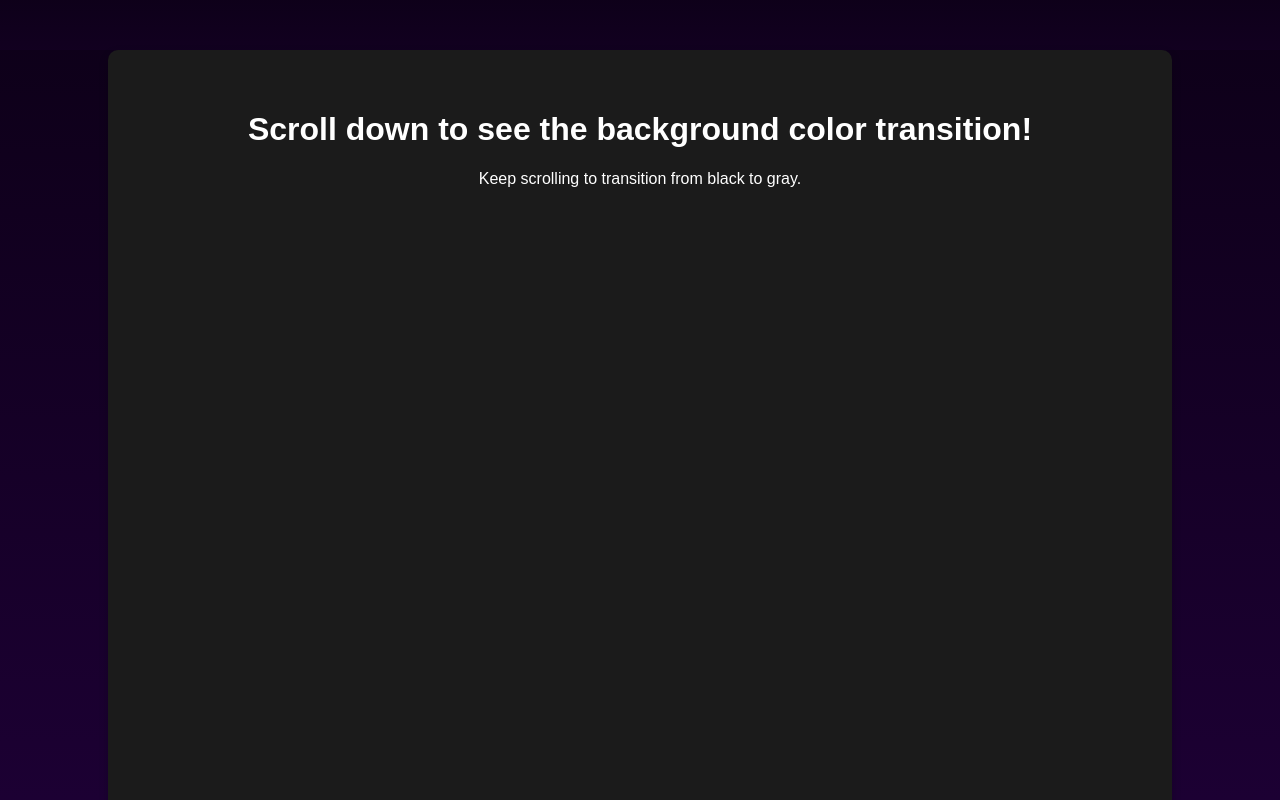
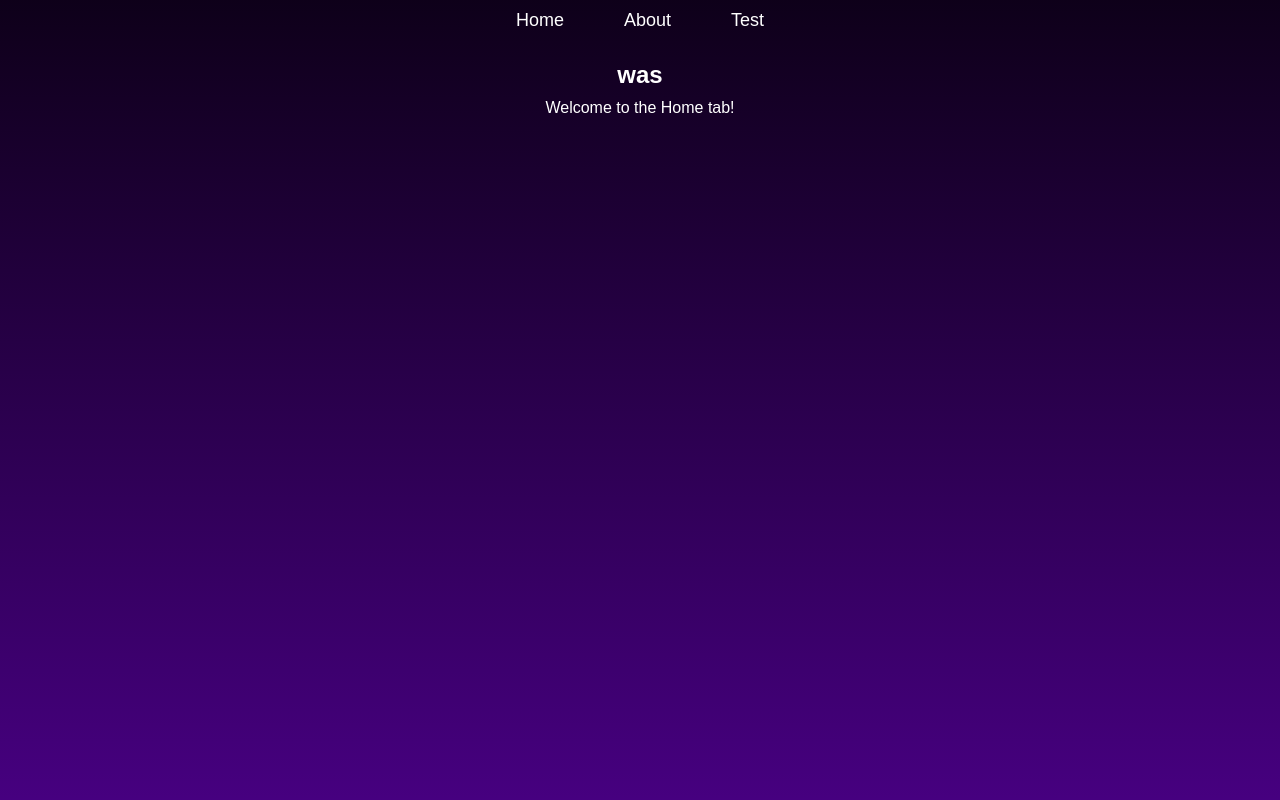
Before and after one commit to joounii/joounii.github.io, a plain HTML site: page docs/index.html in a window 1280 px wide. Shown: the top 800 px of the page. Drawn offline with Linux system fonts and the light colour scheme.

Commit message:
added a header to switch between tabs

```diff
--- /dev/null
+++ b/docs/home.html
@@ -0,0 +1,2 @@
+<h2>was</h2>
+<p>Welcome to the Home tab!</p>
--- a/docs/index.html
+++ b/docs/index.html
@@ -7,13 +7,37 @@
   <link rel="stylesheet" href="styles.css">
 </head>
 <body>
-    <div class="container">
-        <div class="content">
-            <h1>Scroll down to see the background color transition!</h1>
-            <p>Keep scrolling to transition from black to gray.</p>
-        </div>
+  <!-- <div class="container">
+    <div class="content">
+        <h1>Joounii</h1>
+        <p>Home</p>
       </div>
+  </div> -->
+  <!-- Create header -->
+  <header>
+    <nav class="tabs">
+      <ul>
+        <li><a href="#" class="tab-link" data-tab="home">Home</a></li>
+        <li><a href="#" class="tab-link" data-tab="about">About</a></li>
+        <li><a href="#" class="tab-link" data-tab="test">Test</a></li>
+      </ul>
+    </nav>
+  </header>
 
+  <!-- Load diffrent tabs -->
+  <div class="content">
+    <section id="home" class="tab-content active">
+      <div id="home-content"></div>
+    </section>
+
+    <section id="about" class="tab-content">
+      <div id="about-content"></div>
+    </section>
+
+    <section id="test" class="tab-content">
+      <div id="test-content"></div>
+    </section>
+  </div>
   <script src="script.js"></script>
 </body>
 </html>
--- a/docs/script.js
+++ b/docs/script.js
@@ -11,3 +11,47 @@ window.addEventListener('scroll', function () {
   document.body.style.setProperty('--bg-lightness-top', `${lightnessTop}%`);
   document.body.style.setProperty('--bg-lightness-bottom', `${lightnessBottom}%`);
 });
+
+document.addEventListener('DOMContentLoaded', function() {
+  const tabs = document.querySelectorAll('.tab-link');
+  const tabContents = document.querySelectorAll('.tab-content');
+
+  // Function to deactivate all tabs and hide content
+  function deactivateTabs() {
+    tabs.forEach(tab => tab.classList.remove('active'));
+    tabContents.forEach(content => content.classList.remove('active'));
+  }
+
+  // Function to load external HTML content with AJAX
+  function loadContent(tab, contentId) {
+    fetch(`${tab}.html`)
+      .then(response => response.text())
+      .then(data => {
+        document.getElementById(contentId).innerHTML = data;
+      })
+      .catch(error => {
+        console.error('Error loading content:', error);
+      });
+  }
+
+  // Event listener for each tab
+  tabs.forEach(tab => {
+    tab.addEventListener('click', function(event) {
+      event.preventDefault(); // Prevent page reload
+      deactivateTabs(); // Reset all tabs and contents
+
+      const targetTab = this.getAttribute('data-tab');
+      const contentId = `${targetTab}-content`;
+
+      // Activate the clicked tab and its section
+      document.getElementById(targetTab).classList.add('active');
+      this.classList.add('active');
+
+      // Load the content from an external file
+      loadContent(targetTab, contentId);
+    });
+  });
+
+  // Load default tab content on page load (Home tab)
+  loadContent('home', 'home-content');
+});
--- a/docs/styles.css
+++ b/docs/styles.css
@@ -1,3 +1,4 @@
+/* Background */
 html, body {
   margin: 0;
   padding: 0;
@@ -32,3 +33,62 @@ body {
   padding: 20px;
   font-family: Arial, sans-serif;
 }
+
+* {
+  margin: 0;
+  padding: 0;
+  box-sizing: border-box;
+}
+
+body {
+  font-family: Arial, sans-serif;
+}
+
+/* Header and Tabs */
+header {
+  padding: 10px 0;
+}
+
+nav ul {
+  list-style-type: none;
+  display: flex;
+  justify-content: center;
+}
+
+nav ul li {
+  margin: 0 15px;
+}
+
+nav ul li a {
+  color: #fff;
+  text-decoration: none;
+  font-size: 18px;
+  padding: 10px 15px;
+  transition: background-color 0.3s;
+}
+
+nav ul li a:hover, .tab-link.active {
+  border-radius: 4px;
+}
+
+/* Content Section */
+.content {
+  padding: 20px;
+  text-align: center;
+}
+
+.tab-content {
+  display: none;
+}
+
+.tab-content.active {
+  display: block;
+}
+
+h2 {
+  margin-bottom: 10px;
+}
+
+p {
+  font-size: 16px;
+}
```
Also changed, not shown: docs/about.html (added, +2 -0 lines), docs/test.html (added, +2 -0 lines).
